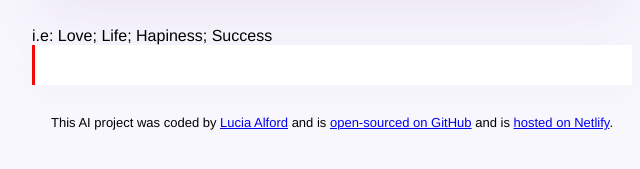
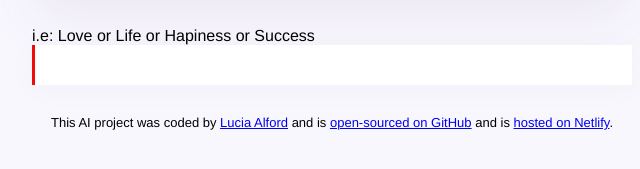
Before and after one commit to la1724/ai-generator-project, a plain HTML site: page index.html in a window 1280 px wide. Shown: the part 375-544 px from the top of the page, 308-948 px from the left. Drawn offline with nearby package versions, Linux system fonts and the light colour scheme.

Commit message:
Update html

```diff
--- a/index.html
+++ b/index.html
@@ -31,7 +31,7 @@
             />
             <input type="submit" class="submit-button" />
           </form>
-          <div class="hint">i.e: Love; Life; Hapiness; Success</div>
+          <div class="hint">i.e: Love or Life or Hapiness or Success</div>
         </div>
         <div class="quote" id="quote"></div>
       </main>
```
